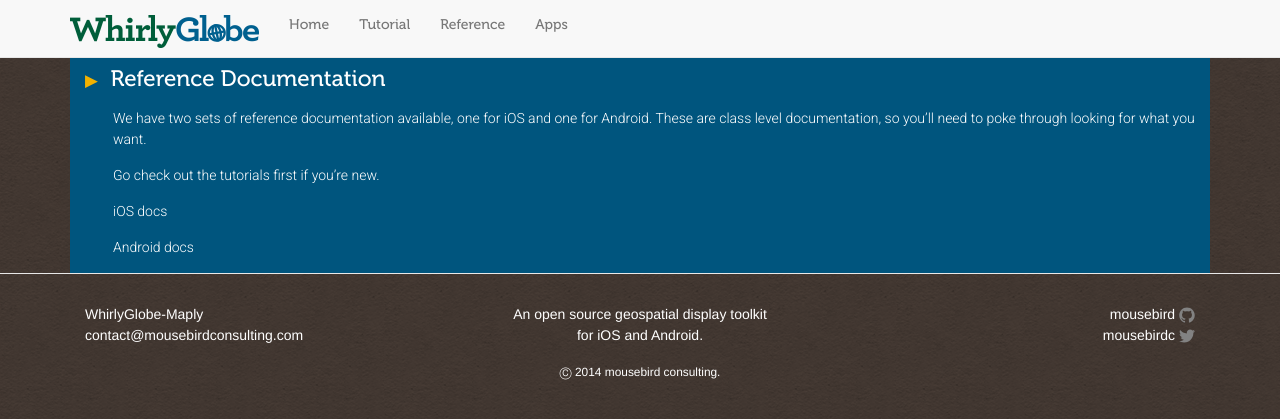
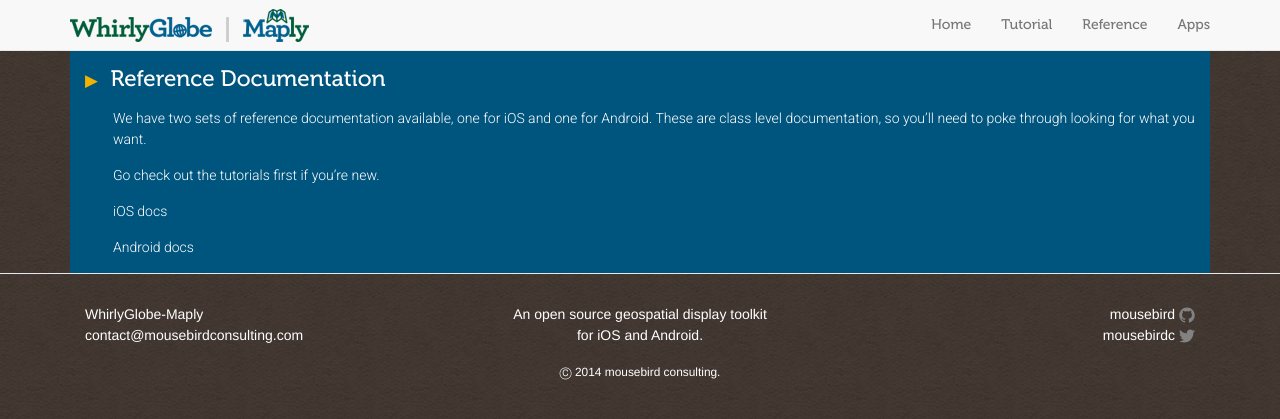
Before and after one commit to muruganandham/WhirlyGlobe-Maply-Site, a Jekyll site: the page built from reference/reference.md, in a window 1280 px wide. Shown: the top 419 px of the page. Built offline with Jekyll 4.4.1, drawn with Linux system fonts in a browser that asks for light colours; nearby versions of some CDN libraries; some web fonts are replaced.

Commit message:
nav components to right, proper logo, reconstructed from separates

```diff
--- a/_includes/header.html
+++ b/_includes/header.html
@@ -9,10 +9,10 @@
           <span class="icon-bar"></span>
           <span class="icon-bar"></span>
         </button>
-        <a class="navbar-brand" href="{{ site.baseurl }}/"><img src="{{ site.baseurl }}/images/WB-WHIRLYGLOBE-LOGO.png" width="189" height="33" alt="WhirlyGlobe-Maply"></a>
+        <a class="navbar-brand" href="{{ site.baseurl }}/"><img src="{{ site.baseurl }}/images/WhirlyGlobe-Maply-33.png" width="239" height="33" alt="WhirlyGlobe-Maply"></a>
       </div>
       <div class="collapse navbar-collapse">
-        <ul class="nav navbar-nav">
+        <ul class="nav navbar-nav navbar-right">
           <li><a href="{{ site.baseurl }}/">Home</a></li>
           <li><a href="{{ site.baseurl }}/tutorial/getting_started.html">Tutorial</a></li>
           <li><a href="{{ site.baseurl }}/reference/reference.html">Reference</a></li>
--- a/css/main.scss
+++ b/css/main.scss
@@ -71,13 +71,17 @@ body {
 // Navbar
 //
 .navbar {
-  min-height:      58px;
+  min-height:      48px;
   font-family:     Museo-500, serif;
+}
+// Tweak placement of WhirlyGlobe-Maply logo
+.navbar-brand {
+  padding-top:     9px;
 }
 
 // Carousel
 #carousel-homepage {
-  padding-top:     36px; // Clear out room for the fixed header
+  padding-top:     30px; // Clear out room for the fixed header
 }
 
 // Homepage
@@ -86,10 +90,10 @@ body {
   background-color: #fff;
   padding-bottom:   30px;
   h2, h3, h4, h5, h6 {
-    font-family:   Museo-500;
-    padding-top:   1em;
-    line-height:   2.4em;
-    border-bottom: solid 1px #000;
+    font-family:    Museo-500;
+    padding-top:    1em;
+    line-height:    2.4em;
+    border-bottom:  solid 1px #000;
   }
   p {
     font-family:   Roboto;
```
Also changed, not shown: images/WhirlyGlobe-Maply-33.png (added).
